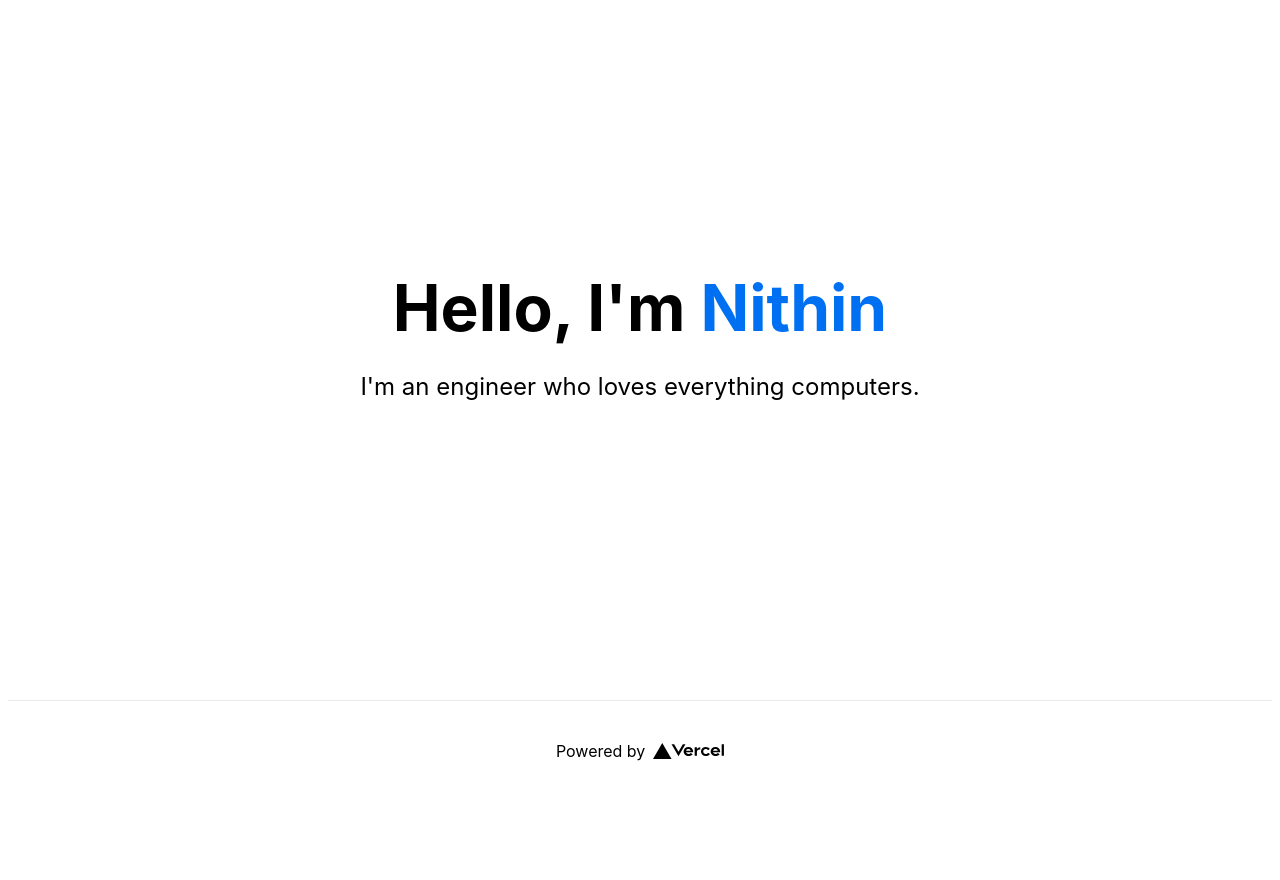
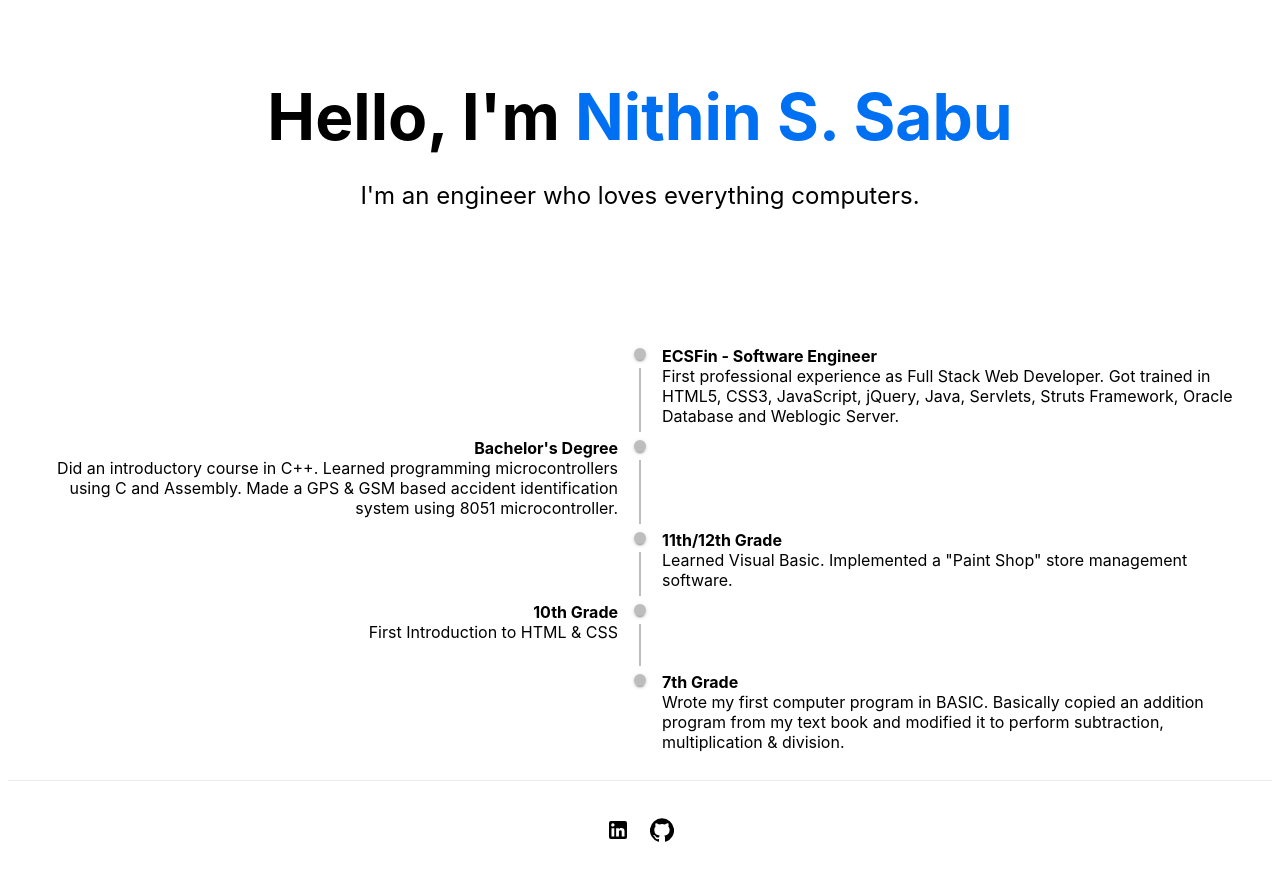
Before and after one commit to nithinssabu/nithinssabu.com, a Next.js app: page / in a window 1280 px wide. Before the commit the page ends 800 px from the top, so only its background shows below. Built offline with nearby package versions, Linux system fonts and the light colour scheme.

Commit message:
Add coding timeline and links to GitHub & LinkedIn

```diff
--- /dev/null
+++ b/components/CodingTimeline.tsx
@@ -0,0 +1,77 @@
+import React from "react";
+import Timeline from "@material-ui/lab/Timeline";
+import TimelineItem from "@material-ui/lab/TimelineItem";
+import TimelineSeparator from "@material-ui/lab/TimelineSeparator";
+import TimelineConnector from "@material-ui/lab/TimelineConnector";
+import TimelineContent from "@material-ui/lab/TimelineContent";
+import TimelineDot from "@material-ui/lab/TimelineDot";
+
+export default function CodingTimeline() {
+  return (
+    <Timeline align="alternate">
+      <TimelineItem>
+        <TimelineSeparator>
+          <TimelineDot />
+          <TimelineConnector />
+        </TimelineSeparator>
+        <TimelineContent>
+          <strong>
+            <a href="https://ecsfin.com">ECSFin</a> - Software Engineer
+          </strong>
+          <br />
+          First professional experience as Full Stack Web Developer. Got trained
+          in HTML5, CSS3, JavaScript, jQuery, Java, Servlets, Struts Framework,
+          Oracle Database and Weblogic Server.
+        </TimelineContent>
+      </TimelineItem>
+      <TimelineItem>
+        <TimelineSeparator>
+          <TimelineDot />
+          <TimelineConnector />
+        </TimelineSeparator>
+        <TimelineContent>
+          <strong>Bachelor's Degree</strong>
+          <br />
+          Did an introductory course in C++. Learned programming
+          microcontrollers using C and Assembly. Made a GPS &amp; GSM based
+          accident identification system using 8051 microcontroller.
+        </TimelineContent>
+      </TimelineItem>
+      <TimelineItem>
+        <TimelineSeparator>
+          <TimelineDot />
+          <TimelineConnector />
+        </TimelineSeparator>
+        <TimelineContent>
+          <strong>11th/12th Grade</strong>
+          <br />
+          Learned Visual Basic. Implemented a "Paint Shop" store management
+          software.
+        </TimelineContent>
+      </TimelineItem>
+      <TimelineItem>
+        <TimelineSeparator>
+          <TimelineDot />
+          <TimelineConnector />
+        </TimelineSeparator>
+        <TimelineContent>
+          <strong>10th Grade</strong>
+          <br />
+          First Introduction to HTML &amp; CSS
+        </TimelineContent>
+      </TimelineItem>
+      <TimelineItem>
+        <TimelineSeparator>
+          <TimelineDot />
+        </TimelineSeparator>
+        <TimelineContent>
+          <strong>7th Grade</strong>
+          <br />
+          Wrote my first computer program in BASIC. Basically copied an addition
+          program from my text book and modified it to perform subtraction,
+          multiplication &amp; division.
+        </TimelineContent>
+      </TimelineItem>
+    </Timeline>
+  );
+}
--- /dev/null
+++ b/components/ExternalLink.tsx
@@ -0,0 +1,5 @@
+function ExternalLink(props: React.AnchorHTMLAttributes<HTMLAnchorElement>) {
+  return <a target="_blank" rel="noopener noreferrer" {...props} />;
+}
+
+export default ExternalLink;
--- a/package.json
+++ b/package.json
@@ -9,6 +9,9 @@
     "export": "next export"
   },
   "dependencies": {
+    "@material-ui/core": "^4.11.3",
+    "@material-ui/icons": "^4.11.2",
+    "@material-ui/lab": "^4.0.0-alpha.57",
     "next": "10.1.3",
     "react": "17.0.2",
     "react-dom": "17.0.2"
--- a/pages/index.tsx
+++ b/pages/index.tsx
@@ -1,17 +1,20 @@
 import Head from "next/head";
+import { LinkedIn, GitHub } from "@material-ui/icons";
 import styles from "../styles/Home.module.css";
+import CodingTimeline from "../components/CodingTimeline";
+import ExternalLink from "../components/ExternalLink";
 
 export default function Home() {
   return (
     <div className={styles.container}>
       <Head>
-        <title>Create Next App</title>
+        <title>Nithin S. Sabu</title>
         <link rel="icon" href="/favicon.ico" />
       </Head>
 
       <main className={styles.main}>
         <h1 className={styles.title}>
-          Hello, I'm <a href="/">Nithin</a>
+          Hello, I'm <a href="/">Nithin S. Sabu</a>
         </h1>
 
         <p className={styles.description}>
@@ -20,15 +23,23 @@ export default function Home() {
         </p>
       </main>
 
+      <CodingTimeline />
+
       <footer className={styles.footer}>
-        <a
-          href="https://vercel.com?utm_source=create-next-app&utm_medium=default-template&utm_campaign=create-next-app"
-          target="_blank"
-          rel="noopener noreferrer"
+        <ExternalLink
+          href="https://www.linkedin.com/in/90nithinsabu"
+          aria-label="Github profile"
+          rel="me"
         >
-          Powered by{" "}
-          <img src="/vercel.svg" alt="Vercel Logo" className={styles.logo} />
-        </a>
+          <LinkedIn />
+        </ExternalLink>
+        <ExternalLink
+          href="https://github.com/nithinssabu"
+          aria-label="Github profile"
+          rel="me"
+        >
+          <GitHub />
+        </ExternalLink>
       </footer>
     </div>
   );
--- a/styles/Home.module.css
+++ b/styles/Home.module.css
@@ -33,6 +33,7 @@
   display: flex;
   justify-content: center;
   align-items: center;
+  padding: 10px;
 }
 
 .title a {
```
Also changed, not shown: 2 other files (tests, documents, lock files or other folders).
